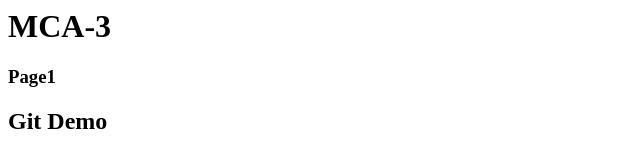
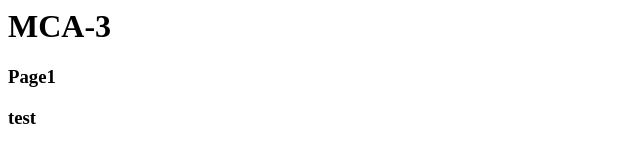
Before and after one commit to NarendraPatel007/DCSMCA3, a plain HTML site: page MCA3_Page1.html in a window 1280 px wide. Shown: the whole page, without its empty margins (0-640 px from the left). Drawn offline with Linux system fonts and the light colour scheme.

Commit message:
1st change

```diff
--- a/MCA3_Page1.html
+++ b/MCA3_Page1.html
@@ -6,6 +6,6 @@
 
 		<h3>Page1</h3>
 
-		<h2>Git Demo</h2>
+		<h3> test</h>
 	</body>
 </html>
```
